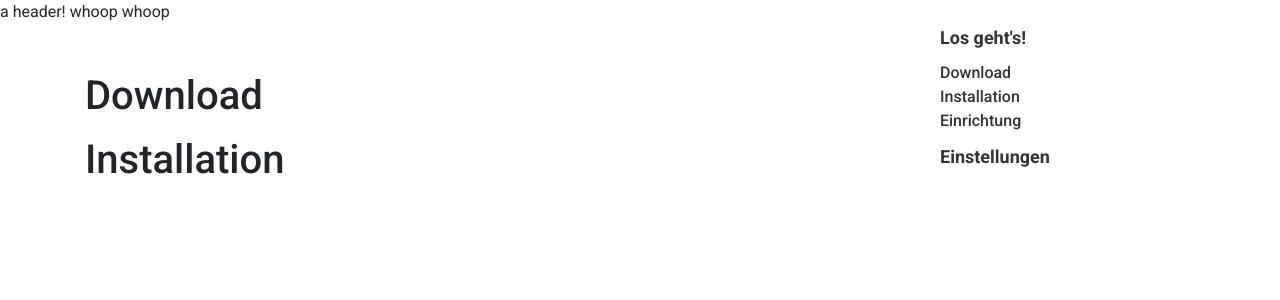
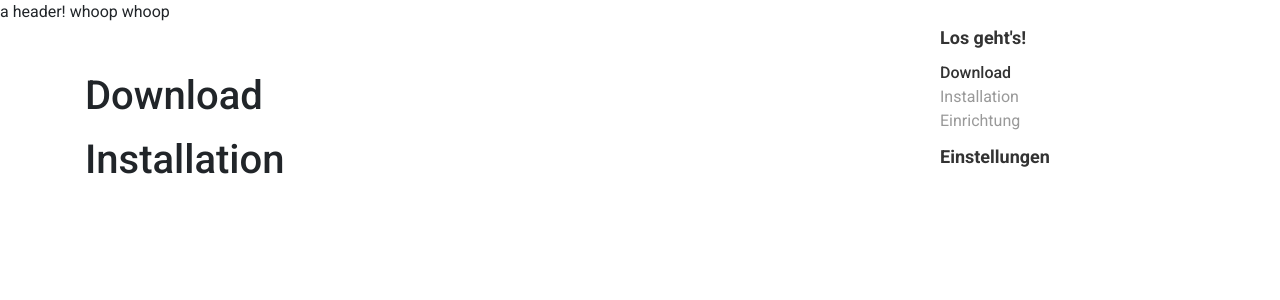
Before and after one commit to Blur-Creative/theme-views, a Jekyll site: the page built from de/los-gehts/download.md, in a window 1280 px wide. Shown: the top 300 px of the page. Built offline with Jekyll 4.4.1, drawn with Linux system fonts in a browser that asks for light colours.

Commit message:
nav active class

```diff
--- a/_includes/sidebar.html
+++ b/_includes/sidebar.html
@@ -18,11 +18,12 @@
         <ul class="nav-sub-list">
             {%- for doc in group.pages -%}
                 {%- assign doc_slug = '/de/' | append: doc.perm -%}
+                {%- assign active = nil -%}
                 {%- if page_slug == doc_slug -%}
                     {%- assign active = 'active ' -%}
                 {%- endif -%}
                 <li class="nav-sub-item">
-                    <a class="{{ active | join: ' ' }}  nav-sub-link" href="{{ site.baseurl }}/theme-views/de/{{ doc.perm }}">
+                    <a class="{% unless active == nil %}{{ active }} {% endunless %} nav-sub-link" href="{{ site.baseurl }}/theme-views/de/{{ doc.perm }}">
                         {{ doc.title }}
                     </a>
                 </li>
```
